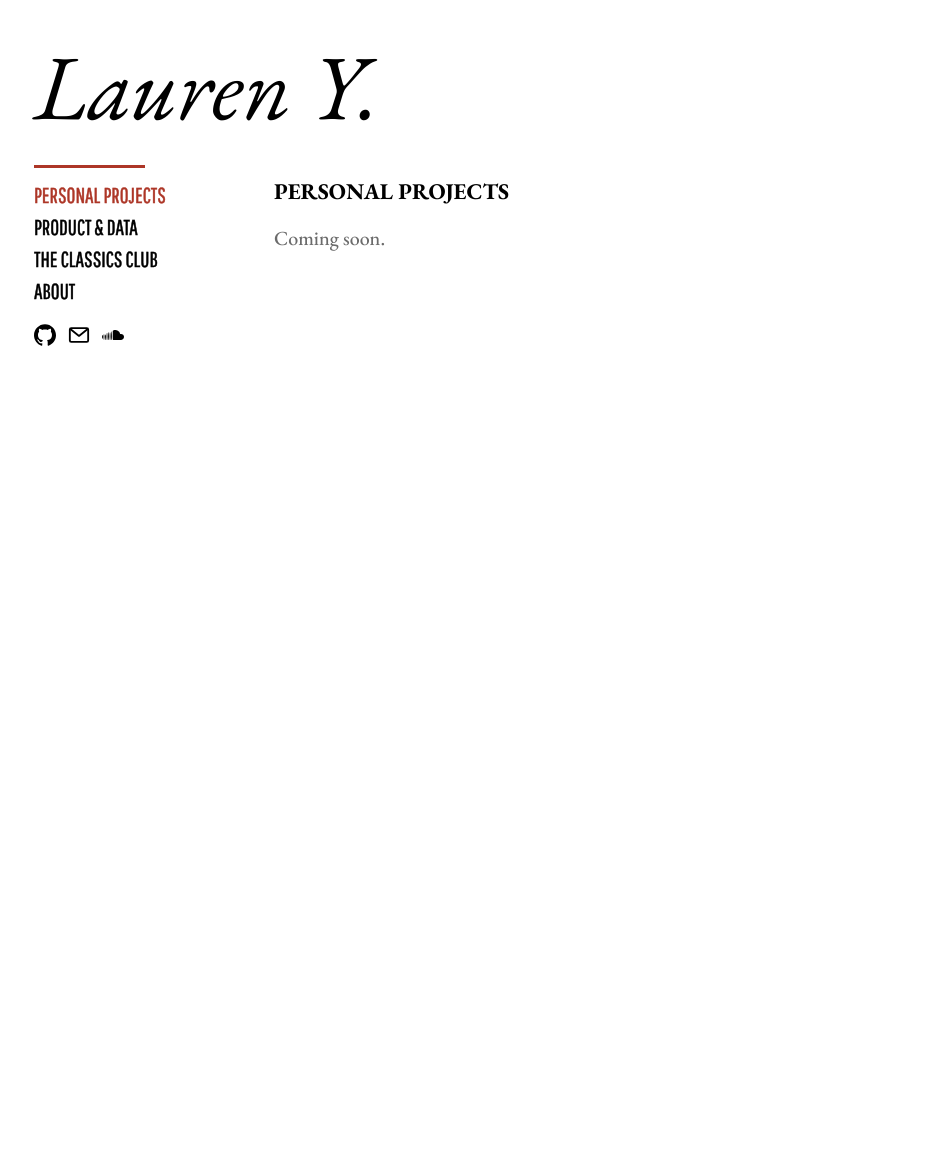
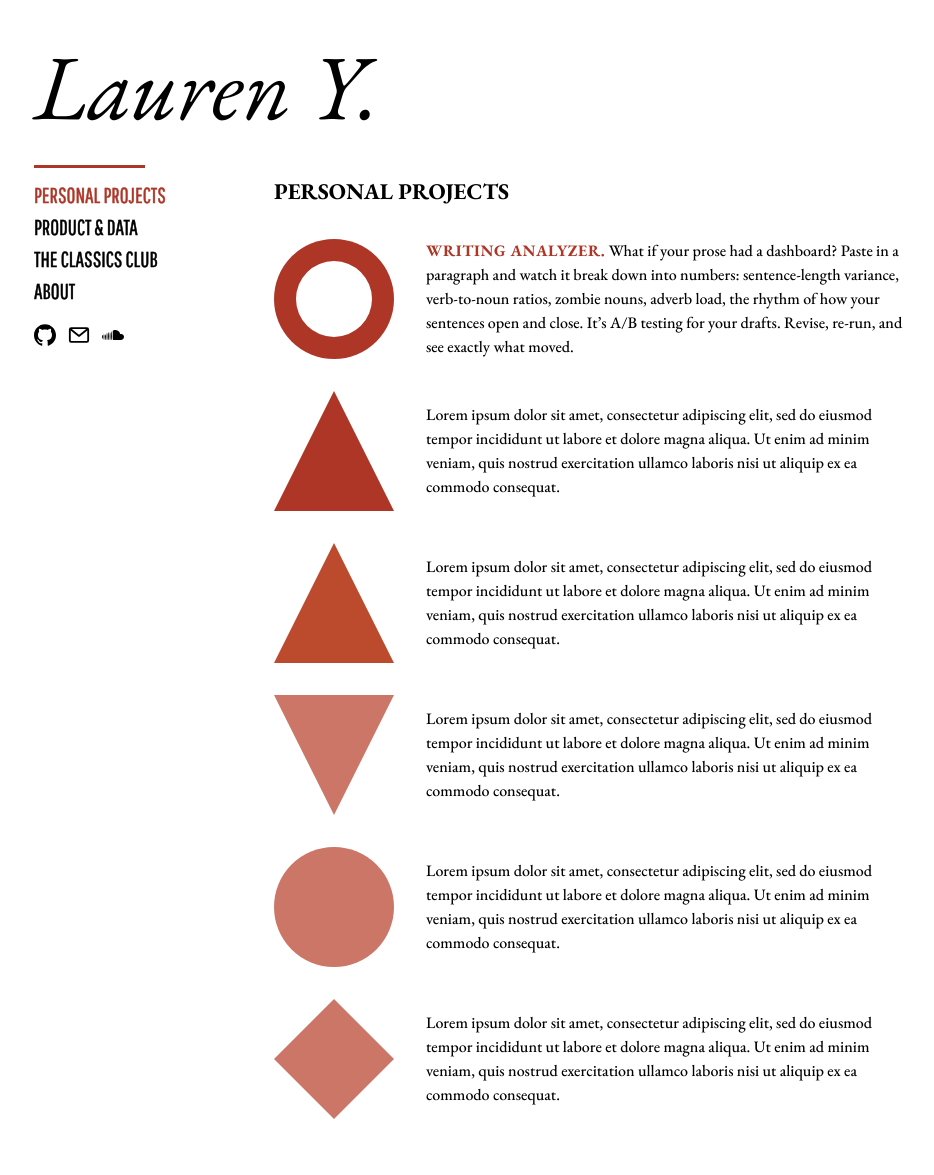
Before and after one commit to laurengyu/laurengyu.github.io, a Jekyll site: the page built from projects/index.html, in a window 1280 px wide. Shown: the whole page, without its empty margins (6-940 px from the left). Built offline with Jekyll 4.4.1, drawn with Linux system fonts in a browser that asks for light colours; before the commit the page ends 900 px from its top, so only the background shows below that.

Commit message:
Modifying project page

```diff
--- a/_config.yml
+++ b/_config.yml
@@ -66,3 +66,4 @@ exclude:
   - assets/README.md
   - .claude
   - "to-do list.md"
+  - plan.md
--- a/_layouts/front.html
+++ b/_layouts/front.html
@@ -21,7 +21,7 @@
     } catch (e) {}
   </script>
 </head>
-<body class="front">
+<body class="front{% if page.body_class %} {{ page.body_class }}{% endif %}">
   <aside class="front-side">
     <a class="front-name" href="{{ '/' | relative_url }}">{{ site.title | escape }}</a>
     <nav class="front-menu" aria-label="Site">
@@ -29,7 +29,7 @@
       <ul>
         {%- for item in site.front_menu -%}
         {%- assign item_url = item.url | relative_url -%}
-        <li><a href="{{ item_url }}"{% if page.url == item.url %} aria-current="page"{% endif %}>{{ item.title | escape }}</a></li>
+        <li><a href="{{ item_url }}"{% assign url_head = page.url | slice: 0, item.url.size %}{% if url_head == item.url %} aria-current="page"{% endif %}>{{ item.title | escape }}</a></li>
         {%- endfor -%}
       </ul>
       <ul class="front-social">
--- a/about.html
+++ b/about.html
@@ -1,11 +1,12 @@
 ---
 layout: front
 title: About
+body_class: front--pinned
 permalink: /about/
 ---
 <article class="front-page">
+  <h1>About</h1>
   <img class="about-photo" src="{{ '/assets/about/lauren.jpg' | relative_url }}" alt="Lauren Y.">
-  <h1>About</h1>
   <p>Welcome—This is Lauren. Lovely to meet you here.</p>
   <p>I’m a product data scientist. I design and analyze experiments, use causal inference to separate what actually works from what merely correlates, and dig into data to understand why users behave the way they do. At heart, it’s work that runs on curiosity.</p>
   <p>When I’m not working, I work on chess puzzles, write fiction, and spend more time than I’d like to admit looking up the ingredients behind my skincare.</p>
--- a/assets/front.scss
+++ b/assets/front.scss
@@ -162,10 +162,68 @@ $still-max-h: 640px;
 }
 .front-page .disclaimer { clear: both; }   // always starts below the photo
 .front-note { color: $f-muted; }
+// Pinned pages (body.front--pinned, set via `body_class` in front matter, e.g. Personal
+// Projects): the name, menu and page heading all stay put; only the text scrolls.
+// The heading's band covers the top $f-top of the window, so scrolled text vanishes
+// under it; the fixed name and menu sit above the band. Desktop only (see media query).
+.front--pinned {
+  .front-side { position: fixed; z-index: 2; }
+  .front-page h1 {
+    position: sticky;
+    top: 0;
+    z-index: 1;
+    margin: (-$f-top) 0 0;
+    padding: $f-top 0 24px;
+    background: $f-bg;
+  }
+}
 
+// Personal Projects list: one row per project, a shape beside a text box.
+// Shapes are clipped squares (the ring is a hollow circle); colours are the current
+// still colour and three variations.
+.project-row {
+  display: flex;
+  align-items: center;
+  gap: 32px;
+  padding: 16px 0;
+  text-decoration: none;
+}
+.front-page p.project-text { flex: 1; margin: 0; font-size: 16px; }   // 80% of the page's 20px body text
+.project-name { text-transform: uppercase; letter-spacing: 0.04em; }
+.project-shape {
+  flex: none;
+  width: 120px;
+  aspect-ratio: 1;
+  // Tones set `color`; the shape is painted in currentColor (the ring uses it for its shadow).
+  color: var(--still-color, #{$f-muted});
+  background: currentColor;
+  // Every shape is a 4-point polygon (triangles repeat their apex) so it can animate
+  // into the square on hover; the circle and ring animate their border-radius instead.
+  clip-path: polygon(0 0, 100% 0, 100% 100%, 0 100%);
+  transition: clip-path 0.3s ease, border-radius 0.3s ease, box-shadow 0.3s ease, background-color 0.3s ease;
+  &.shape--circle   { border-radius: 50%; }
+  // Ring: a hollow circle drawn with an inset shadow; on hover the shadow spreads to fill it.
+  &.shape--ring {
+    border-radius: 50%;
+    background: transparent;
+    box-shadow: inset 0 0 0 22px currentColor;
+  }
+  &.shape--diamond  { clip-path: polygon(50% 0, 100% 50%, 50% 100%, 0 50%); }
+  &.shape--tri-up   { clip-path: polygon(50% 0, 50% 0, 100% 100%, 0 100%); }
+  &.shape--tri-down { clip-path: polygon(0 0, 100% 0, 50% 100%, 50% 100%); }
+  .project-row:hover & {
+    border-radius: 0;
+    clip-path: polygon(0 0, 100% 0, 100% 100%, 0 100%);
+  }
+  .project-row:hover &.shape--ring { box-shadow: inset 0 0 0 100px currentColor; }
+  &.tone--dark  { color: color-mix(in oklab, var(--still-color, #{$f-muted}), black 20%); }
+  &.tone--light { color: color-mix(in oklab, var(--still-color, #{$f-muted}), white 30%); }
+  &.tone--warm  { color: color-mix(in oklab, var(--still-color, #{$f-muted}), #e8823a 25%); }
+}
 // ---- Small screens: stack the menu above the content ----
 @media (max-width: 767px) {
-  .front-side {
+  .front-side,
+  .front--pinned .front-side {
     position: static;
     width: auto;
     padding: 24px 20px 0;
@@ -176,5 +234,8 @@ $still-max-h: 640px;
   .still img { max-width: 100%; max-height: none; }
   .still--portrait { display: block; }
   .still--portrait figcaption { margin-top: 20px; }
+  .front--pinned .front-page h1 { position: static; margin: 0 0 24px; padding: 0; }
+  .project-row { gap: 20px; }
+  .project-shape { width: 80px; }
   .about-photo { float: none; margin: 0 0 28px; }   // no text wrap on phones: too narrow beside the photo
 }
--- a/product-data/index.html
+++ b/product-data/index.html
@@ -1,6 +1,7 @@
 ---
 layout: front
 title: "Product & Data"
+body_class: front--pinned
 ---
 <article class="front-page">
   <h1>{{ page.title | escape }}</h1>
--- a/projects/index.html
+++ b/projects/index.html
@@ -1,8 +1,37 @@
 ---
 layout: front
 title: "Personal Projects"
+body_class: front--pinned
 ---
 <article class="front-page">
   <h1>{{ page.title | escape }}</h1>
-  <p class="front-note">Coming soon.</p>
+  {%- comment -%}
+    One row per project: a shape beside a text box. Shape and colour are picked at
+    random on each load by the script below. The text is placeholder for now.
+  {%- endcomment %}
+  <div class="project-list">
+    <a class="project-row" href="{{ '/projects/writing-analyzer/' | relative_url }}">
+      <span class="project-shape"></span>
+      <p class="project-text"><strong class="project-name">Writing Analyzer.</strong> What if your prose had a dashboard? Paste in a paragraph and watch it break down into numbers: sentence-length variance, verb-to-noun ratios, zombie nouns, adverb load, the rhythm of how your sentences open and close. It’s A/B testing for your drafts. Revise, re-run, and see exactly what moved.</p>
+    </a>
+    {%- for i in (2..6) %}
+    <div class="project-row">
+      <span class="project-shape"></span>
+      <p class="project-text">Lorem ipsum dolor sit amet, consectetur adipiscing elit, sed do eiusmod tempor incididunt ut labore et dolore magna aliqua. Ut enim ad minim veniam, quis nostrud exercitation ullamco laboris nisi ut aliquip ex ea commodo consequat.</p>
+    </div>
+    {%- endfor %}
+  </div>
+  <script>
+    (function () {
+      var shapes = ["circle", "ring", "diamond", "tri-up", "tri-down"];
+      var tones = ["base", "dark", "light", "warm"];
+      function pick(list) { return list[Math.floor(Math.random() * list.length)]; }
+      document.querySelectorAll(".project-shape").forEach(function (el) {
+        el.className += " shape--" + pick(shapes) + " tone--" + pick(tones);
+        // The project name takes the same colour as its shape.
+        var name = el.parentNode.querySelector(".project-name");
+        if (name) name.style.color = getComputedStyle(el).color;
+      });
+    })();
+  </script>
 </article>
```
Also changed, not shown: projects/writing-analyzer/index.html (added, +9 -0 lines).
